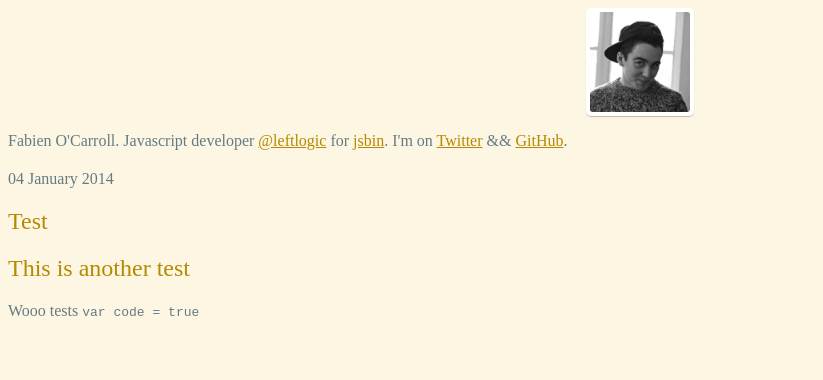
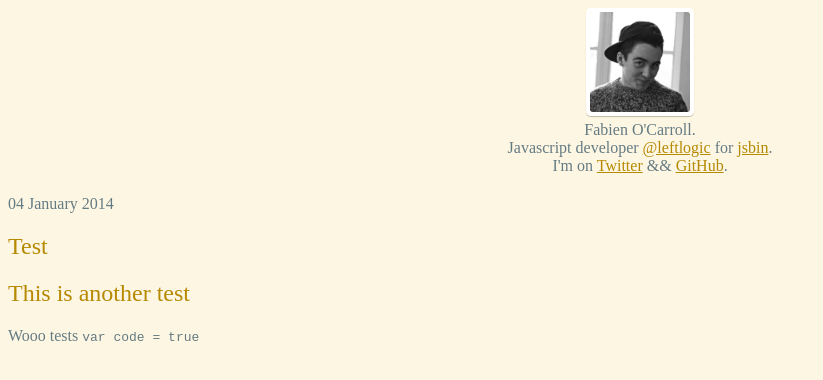
Before and after one commit to allouis/allouis.github.io, a Jekyll site: the page built from index.html, in a window 1280 px wide. Shown: the top 380 px of the page, without its empty margins (0-823 px from the left). Built offline with Jekyll 4.4.1, drawn with Linux system fonts in a browser that asks for light colours; Markdown is read by kramdown in place of the engine named in the settings; the list of posts is cut into pages by our own code.

Commit message:
Adding breaks and styles ot bio

```diff
--- a/_layouts/default.html
+++ b/_layouts/default.html
@@ -23,7 +23,7 @@ ript>
             <img src="/content/gravatar.jpeg"/>
         </a>
         <p>
-        Fabien O'Carroll. Javascript developer <a href="http://twitter.com/leftlogic">@leftlogic</a> for <a href="http://jsbin.com">jsbin</a>.
+        Fabien O'Carroll.<br> Javascript developer <a href="http://twitter.com/leftlogic">@leftlogic</a> for <a href="http://jsbin.com">jsbin</a>.<br>
         I'm on <a href="http://twitter.com/fabienallouis">Twitter</a> &amp;&amp; <a href="http://github.com/allouis">GitHub</a>.
         </p>
     </header>
--- a/css/main.css
+++ b/css/main.css
@@ -16,3 +16,9 @@ h1,h2,h3,h4,h5,h6 {
     border-radius:3px;
     width:100%;
 }
+
+header p {
+    width:300px;
+    margin:0px auto;
+    text-align:center;
+}
```
